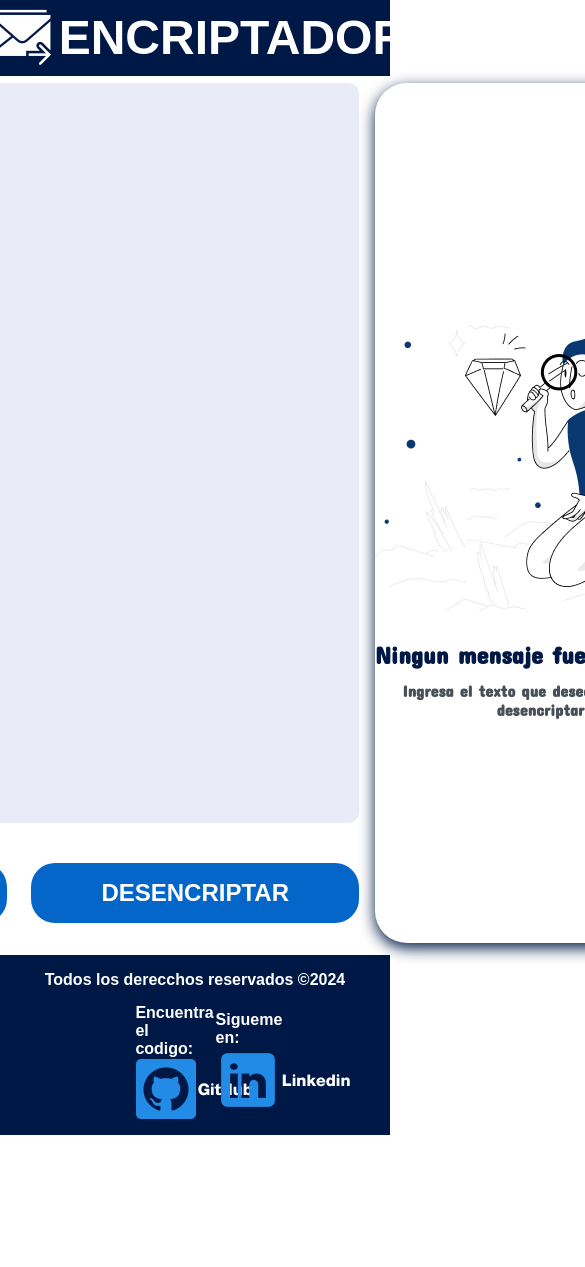
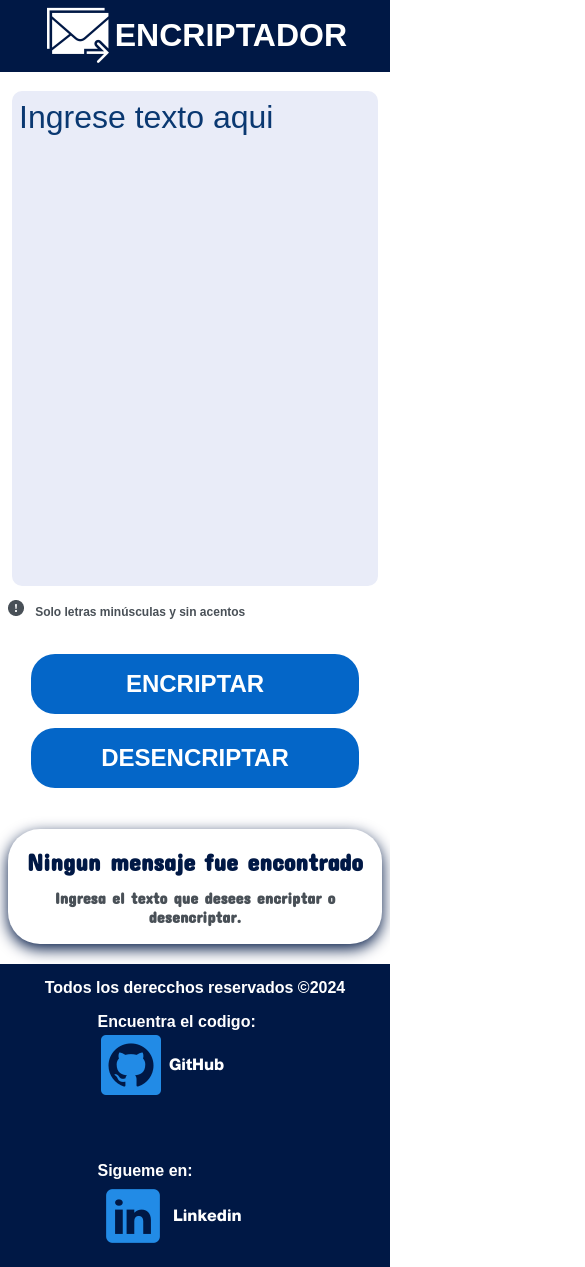
Before and after one commit to CZrich/challeng-encriptador-alura, a plain HTML site: page index.html in a window 390 px wide. Shown: the top 1267 px of the page, 585 px wide, since content can reach past the window. Before the commit the page ends 1135 px from the top, so only its background shows below. Drawn offline with Linux system fonts and the light colour scheme; a web font is replaced by a local one.

Commit message:
se arreglo la funcion desencriptar e implemento diseño responsivo

```diff
--- a/app.js
+++ b/app.js
@@ -1,5 +1,6 @@
 let hola = "hola mundo";
 let regex = /^[a-z\s]+$/
+let anchoPantalla;
 
 estadoRenderizarElemento('contenido__encriptado__parrafo', 'none');
 estadoRenderizarElemento('bonton__copiar', 'none');
@@ -21,6 +22,7 @@ function setTextToHTML(id, texto) {
   document.getElementById(id).value = texto;
 }
 function encriptarMensaje() {
+  anchoPantalla = window.innerWidth;
   let mensage = optenerInput('inputTexto');
   if (mensage.length) {
     limpiarInput('inputTexto');
@@ -31,6 +33,8 @@ function encriptarMensaje() {
       estadoRenderizarElemento('contenido__encriptado__parrafo', 'block')
 
       setTextToHTML('contenido__encriptado__parrafo', mensage);
+
+
       estadoRenderizarElemento('contenido__encriptado__imagen', 'none');
       estadoRenderizarElemento('contenido__encriptado_mensaje', 'none')
       estadoRenderizarElemento('bonton__copiar', 'block');
@@ -41,7 +45,12 @@ function encriptarMensaje() {
   } else {
     estadoRenderizarElemento('contenido__encriptado__parrafo', 'none');
     estadoRenderizarElemento('bonton__copiar', 'none');
+    if(anchoPantalla<1200){
+      estadoRenderizarElemento('contenido__encriptado__imagen', 'none');
+    }else{
       estadoRenderizarElemento('contenido__encriptado__imagen', 'block');
+    }
+
     estadoRenderizarElemento('contenido__encriptado_mensaje', 'block')
 
   }
@@ -50,13 +59,14 @@ function encriptarMensaje() {
 }
 
 function desencriptarMensaje() {
+  anchoPantalla = window.innerWidth;
   let mensage = optenerInput('inputTexto');
   if (mensage.length) {
 
     limpiarInput('inputTexto');
     if (regex.test(mensage)) {
       mensage = desencriptar(mensage);
-      // estadoRenderizarElemento('contenido__encriptado_parrafo', 'block')
+
       estadoRenderizarElemento('contenido__encriptado__parrafo', 'block')
       setTextToHTML('contenido__encriptado__parrafo', mensage);
       estadoRenderizarElemento('bonton__copiar', 'block');
@@ -68,9 +78,14 @@ function desencriptarMensaje() {
   } else {
     estadoRenderizarElemento('contenido__encriptado__parrafo', 'none');
     estadoRenderizarElemento('bonton__copiar', 'none');
+    if(anchoPantalla<1200){
+      estadoRenderizarElemento('contenido__encriptado__imagen', 'none');
+    }else{
       estadoRenderizarElemento('contenido__encriptado__imagen', 'block');
+    }
+
     estadoRenderizarElemento('contenido__encriptado_mensaje', 'block')
-    // estadoVisibleElemento('bonton__copiar', 'hidden');
+
   }
 }
 function copiar() {
@@ -125,28 +140,49 @@ function encritador(inputmgs) {
 function desencriptar(msg) {
 
   let mensage = msg.split('');
+  //let i = 0; i < mensage.length; i++
+  i=0;
 
-  for (let i = 0; i < mensage.length; i++) {
+  while(i<mensage.length) {
 
     switch (mensage[i]) {
       case "e"://enter
-        //mensage[i]="e";
+        console.log(mensage.slice(i,i+5).join(''))
+        if(mensage.slice(i,i+5).join('')==="enter"){
+
             mensage.splice(i + 1, 4);
+        }
+
         break;
       case "i"://imes
+        console.log( mensage.slice(i,i+4).join(''))
+        if(mensage.slice(i,i+4).join('')==="imes"){
             mensage.splice(i + 1, 3);
+        }
+
         break;
       case "a"://ai
+        console.log(mensage.slice(i,i+2).join(''))
+        if(mensage.slice(i,i+2).join('')==="ai"){
            mensage.splice(i + 1, 1);
+        }
+
         break;
       case "o"://ober
-        //mensage[i]="o";
+       console.log(mensage.slice(i,i+4).join(''))
+        if(mensage.slice(i,i+4).join('')==="ober"){
            mensage.splice(i + 1, 3);
+        }
+
         break;
       case "u"://ufat
+        if(mensage.slice(i,i+4).join('')==="ufat"){
            mensage.splice(i + 1, 3);
+        }
+
         break;
     }
+    i++;
   }
 
   return mensage.join('');
--- a/index.html
+++ b/index.html
@@ -3,7 +3,9 @@
 
     <head>
         <meta charset="UTF-8">
+
         <meta name="viewport" content="width=device-width, initial-scale=1.0">
+
         <title>Encriptador</title>
         <link rel="icon" href="assets/favicon.ico" type="image/x-icon">
         <link rel="icon" href="favicon-32x32.png" sizes="32x32" type="image/png">
@@ -16,17 +18,20 @@
         <header class="header__barra">
         <!-- <img src="assets/letter-a_10077857.png" alt="logo alura" >-->
         <img src="assets/icons8-enviar-correo-electrónico-masivo-64.png" alt="escudo">
-        <h1>ENCRIPTADOR</h1>
+         <h1 >  ENCRIPTADOR</h1>
         </header>
         <main class="contenido">
         <section class="contenido__input">
 
             <textarea placeholder="Ingrese texto aqui" name="inputTexto" id="inputTexto"></textarea>
+            <div id="contenido__input__recomendacion">
+                <p >
+                    <img src="assets/Group.jpg " alt="simbolo" class="contenido__img_recomendacion">
+                    Solo letras minúsculas y sin acentos
+                </p>
 
-            <p id="contenido__input__recomendacion">
-                <img src="assets/Group.jpg " alt="simbolo" class="contenido__img_recomendacion">
-                Solo letras minúsculas y sin acentos
-            </p>
+            </div>
+
 
             <div class="contenido__input__botones">
 
@@ -44,7 +49,7 @@
         </section>
 
         <div class="contenido__encriptado">
-            <!--<p id="parrafo__encriptado"></p>            -->
+
             <textarea id="contenido__encriptado__parrafo" readonly="true"></textarea>
 
             <img id="contenido__encriptado__imagen" src="assets/Muñeco.jpg" alt="no hay texto">
@@ -66,13 +71,14 @@
                  Todos los derecchos reservados ©2024
             </h3>
         <div class="contenido__footer__enlaces">
-            <div class="fuente__codigo">
+
+            <div class="enlace__footer">
                 <h4>Encuentra el codigo:</h4>
                 <a href="https://github.com/CZrich/challeng-encriptador-alura" target="_blank"
                     class="footer__enlace"><img src="assets/icons8-github-60.png" alt="github" class="footer__icono">
                     GitHub</a>
             </div>
-            <div class="enlace__redes">
+            <div class="enlace__footer">
                 <h4>Sigueme en:</h4>
                 <a href="https://www.linkedin.com/in/richard-alberto-condo-zamata-baa893294/" target="_blank"
                     class="footer__enlace"><img src="assets/icons8-linkedin-64.png" alt="linkedin"
--- a/style.css
+++ b/style.css
@@ -1,44 +1,50 @@
-
 /*@import url('https://fonts.googleapis.com/css2?family=Playwrite+DE+Grund:wght@100..400&display=swap');*/
 @import url('https://fonts.googleapis.com/css2?family=Almarai:wght@300;400;700;800&family=Playwrite+DE+Grund&display=swap');
 @import url('https://fonts.googleapis.com/css2?family=Concert+One&display=swap');
+
 :root {
-    --color-primario:#001845;
-    --color-secundario:#0466C8;
+    --color-primario: #001845;
+    --color-secundario: #0466C8;
     --color-terciario: #FFFFFF;
-    --color-cuaternario:#D8DFE8;
+    --color-cuaternario: #D8DFE8;
     --color-hover: #12ccda;
-    --color-hover-boton:#002855;
-    --color-negro:#272727;
-    --fuente-playwrite:"Playwrite DE Grund", sans-serif;
-    --fuente-almaria:  "Almarai", sans-serif;
-    --fuente-concert:"Concert One", sans-serif;
+    --color-hover-boton: #002855;
+    --color-negro: #272727;
+    --fuente-playwrite: "Playwrite DE Grund", sans-serif;
+    --fuente-almaria: "Almarai", sans-serif;
+    --fuente-concert: "Concert One", sans-serif;
 
 }
-*{
+
+* {
     margin: 0px;
     padding: 0px;
 }
 
-.body{
-    background-color:var(--color-secundario);
+.body {
+    /*background-color: var(--color-secundario);*/
     box-sizing: border-box;
+    background-color: green;
 
 }
-.header__barra{
+
+.header__barra {
     display: flex;
-    background-color:var(--color-primario);
+    background-color: var(--color-primario);
     align-items: center;
     justify-content: center;
-     color:var(--color-terciario);
+    color: var(--color-terciario);
+
 
 }
-.header__barra img{
-  margin: 1.5%;
+
+.header__barra img {
+    margin: 1%;
 }
-.header__barra h1{
+
+.header__barra h1 {
     font-family: var(--fuente-playwrite);
-    font-size: 3rem;
+    font-size: 2rem;
     font-weight: 600;
     font-size: normal;
 
@@ -46,54 +52,61 @@
 
 }
 
-.contenido{
+.contenido {
     display: flex;
     justify-content: center;
-    background-color:var(--color-terciario);
-    margin:2% 0 3% 0;
+    background-color: var(--color-terciario);
+    margin: 2% 0 3% 0;
 
 }
-.contenido__input{
+
+.contenido__input {
     display: flex;
     flex-direction: column;
-    margin-right: 2%;
+    margin:2%;
     width: 688px;
     height: 840px;
 
+
 }
-.contenido__no_mensaje{
-    color:var(--color-primario);
+
+.contenido__no_mensaje {
+    color: var(--color-primario);
     font-size: 1.5rem;
     text-align: center;
     margin-bottom: 12px;
     font-family: var(--fuente-concert);
 
 }
-.contenido__ayuda{
+
+.contenido__ayuda {
     font-size: 1rem;
     color: #495057;
     font-weight: bold;
     text-align: center;
     font-family: var(--fuente-concert);
 }
+
 /*
 *estilos para los botones
 */
-.contenido__input__botones{
+.contenido__input__botones {
     display: flex;
-    justify-content: space-between;
+    justify-content: center;
 
-    margin-top: 4px;
+    align-items: center;
+    margin: 5%;
 
 
 }
-.contenido__boton__encriptar{
- background-color:var(--color-secundario);
+
+.contenido__boton__encriptar {
+    background-color: var(--color-secundario);
     border-radius: 24px;
     padding: 16px;
     width: 328px;
-
- color:var(--color-terciario);
+    margin: 2%;
+    color: var(--color-terciario);
     font-size: 1.5rem;
     border: 0;
     font-weight: 400;
@@ -101,11 +114,13 @@
     font-weight: 800;
 
 }
-.contenido__boton__encriptar:hover{
+
+.contenido__boton__encriptar:hover {
     background-color: var(--color-hover-boton);
 }
-.contenido__boton__desencriptar{
-    background-color:var(--color-secundario);
+
+.contenido__boton__desencriptar {
+    background-color: var(--color-secundario);
     border-radius: 24px;
     width: 328px;
     padding: 16px;
@@ -117,10 +132,12 @@
     place-items: center;
     color: var(--color-terciario);
     font-weight: 800;
+    margin: 2%;
 
 
 }
-.contenido__boton__desencriptar:hover{
+
+.contenido__boton__desencriptar:hover {
     background-color: var(--color-hover-boton);
 }
 
@@ -128,10 +145,10 @@
 *
 *estilos del imput de texto para
 */
-#inputTexto{
+#inputTexto {
 
-    height: 790px;
-    background-color:#E9ECF8;
+    height: 680px;
+    background-color: #E9ECF8;
     resize: none;
     color: #0A3871;
     border: none;
@@ -139,77 +156,89 @@
     border-radius: 10px;
     width: 680px;
     outline: none;
+    margin: 4%;
+    padding: 2%;
     overflow-y: auto;
     font-weight: 400;
     font-family: var(--fuente-playwrite);
 
 }
 
-#contenido__encriptado__parrafo{
+#contenido__encriptado__parrafo {
     font-size: 1.5rem;
     outline: none;
     border: 0;
     width: 336px;
-    height: 781px;
+    height: 681px;
     margin: 30px;
     resize: none;
-    color:var(--color-secundario);
-    background-color:var(--color-terciario);
+    color: var(--color-secundario);
+    background-color: var(--color-terciario);
     font-family: var(--fuente-playwrite);
 
 }
-#bonton__copiar{
-    background-color:var(--color-secundario);
+
+#bonton__copiar {
+    background-color: var(--color-secundario);
     border-radius: 24px;
     width: 328px;
     padding: 16px;
     border: 0;
     font-size: 1.5rem;
-    margin: 20px ;
+    margin: 5%;
     font-family: var(--fuente-playwrite);
-    color:var(--color-terciario);
+    color: var(--color-terciario);
     font-weight: 800;
 }
-#bonton__copiar:hover{
+
+#bonton__copiar:hover {
     background-color: var(--color-hover-boton);
 }
-#inputTexto::placeholder{
+
+#inputTexto::placeholder {
     color: #0A3871;
 }
-#contenido__input__recomendacion{
-    display:flex;
+
+#contenido__input__recomendacion {
+    display: flex;
     font-size: 0.75rem;
     color: #495057;
     align-items: center;
     margin-top: 10px;
     margin-bottom: 10px;
     font-weight: 800;
+    font-family: var(--fuente-playwrite);
 
 
 }
-.contenido__img_recomendacion{
+
+.contenido__img_recomendacion {
     margin: 0 8px 0 0;
 
 }
-.contenido__encriptado{
+
+.contenido__encriptado {
     width: 400px;
     height: 860px;
-    background-color:var(--color-terciario);
+    background-color: var(--color-terciario);
     display: flex;
     flex-direction: column;
     align-items: center;
     justify-content: center;
     box-shadow: var(--color-primario) 0px 5px 15px;
     border-radius: 32px;
-    margin-left: 2%;
+    margin: 2%;
 
 }
-#contenido__encriptado_mensaje{
-    gap:8px;
+
+#contenido__encriptado_mensaje {
+    gap: 8px;
     width: 336px;
     background-color: var(--color-terciario);
+    margin: 5%;
 }
-#contenido__encriptado__imagen{
+
+#contenido__encriptado__imagen {
     border-radius: 32px;
     margin-bottom: 30px;
 }
@@ -217,49 +246,56 @@
 /*
 * estilos del footer
 */
-.contenido__footer{
+.contenido__footer {
     display: flex;
     flex-direction: column;
-    background-color:var(--color-primario);
+    background-color: var(--color-primario);
     gap: 1%;
     justify-content: center;
 
 }
-.contenido__footer h3{
+
+.contenido__footer h3 {
     font-family: var(--fuente-playwrite);
     font-size: 1rem;
-     color:var(--color-terciario);
+    color: var(--color-terciario);
     text-align: center;
-     margin-top:4%;
+    margin-top: 4%;
 }
-.contenido__footer__enlaces a{
+
+.contenido__footer__enlaces a {
     text-decoration: none;
     font-family: var(--fuente-almaria);
-    color:var(--color-terciario);
+    color: var(--color-terciario);
     font-weight: 800;
 
 
 }
-.contenido__footer__enlaces a:hover{
+
+.contenido__footer__enlaces a:hover {
     color: var(--color-hover);
 }
-.contenido__footer__enlaces{
+
+.contenido__footer__enlaces {
     display: flex;
     justify-content: center;
     align-items: center;
-    gap: 10px;
+    gap: 2rem;
 
 }
-.contenido__footer__enlaces h4{
+
+.contenido__footer__enlaces h4 {
     font-family: var(--fuente-playwrite);
     color: var(--color-terciario);
 
 
 }
-.footer__icono{
+
+.footer__icono {
     margin-right: 4%;
 }
-.footer__enlace{
+
+.footer__enlace {
     display: flex;
     align-items: center;
     text-align: center;
@@ -267,12 +303,88 @@
     padding: 2%;
 
 }
-.fuente__codigo{
+
+.fuente__codigo {
+    display: flex;
+    margin: 4%;
+    width: 10%;
+    flex-direction: column;
+    justify-content: center;
+}
+
+.enlace__footer {
+    display: flex;
+    flex-direction: column;
+    justify-content: center;
     margin: 4%;
     width: 10%;
 }
-.enlace__redes{
 
-    margin: 4%;
-    width: 10%;
+@media(max-width:1200px) {
+    .contenido {
+
+        flex-direction: column;
+        justify-content: center;
+        width: auto;
+
     }
+
+    #contenido__encriptado__imagen {
+        display: none;
+    }
+
+    .contenido__encriptado {
+        width: auto;
+        height: fit-content;
+
+    }
+
+    .contenido__input {
+        width: auto;
+        height: 75%;
+    }
+
+    #contenido__encriptado__parrafo {
+        width: 100%;
+        height: 50%;
+    }
+
+
+    #inputTexto {
+        width: auto;
+        height: 680px;
+        margin: 1%;
+
+    }
+    #bonton__copiar{
+        width: 80%;
+    }
+    .enlace__footer{
+        width: 25%;
+    }
+}
+
+
+
+@media(max-width:650px) {
+    .contenido__input__botones {
+        flex-direction: column;
+
+    }
+
+    .contenido__footer__enlaces {
+        flex-direction: column;
+    }
+    .enlace__footer{
+        width: 50%;
+    }
+
+    #inputTexto {
+
+        height: 480px;
+
+    }
+   /* #contenido__encriptado__parrafo{
+        width: 100%;
+    }*/
+}
```
Lines whose indentation alone changed are shown as unchanged.
